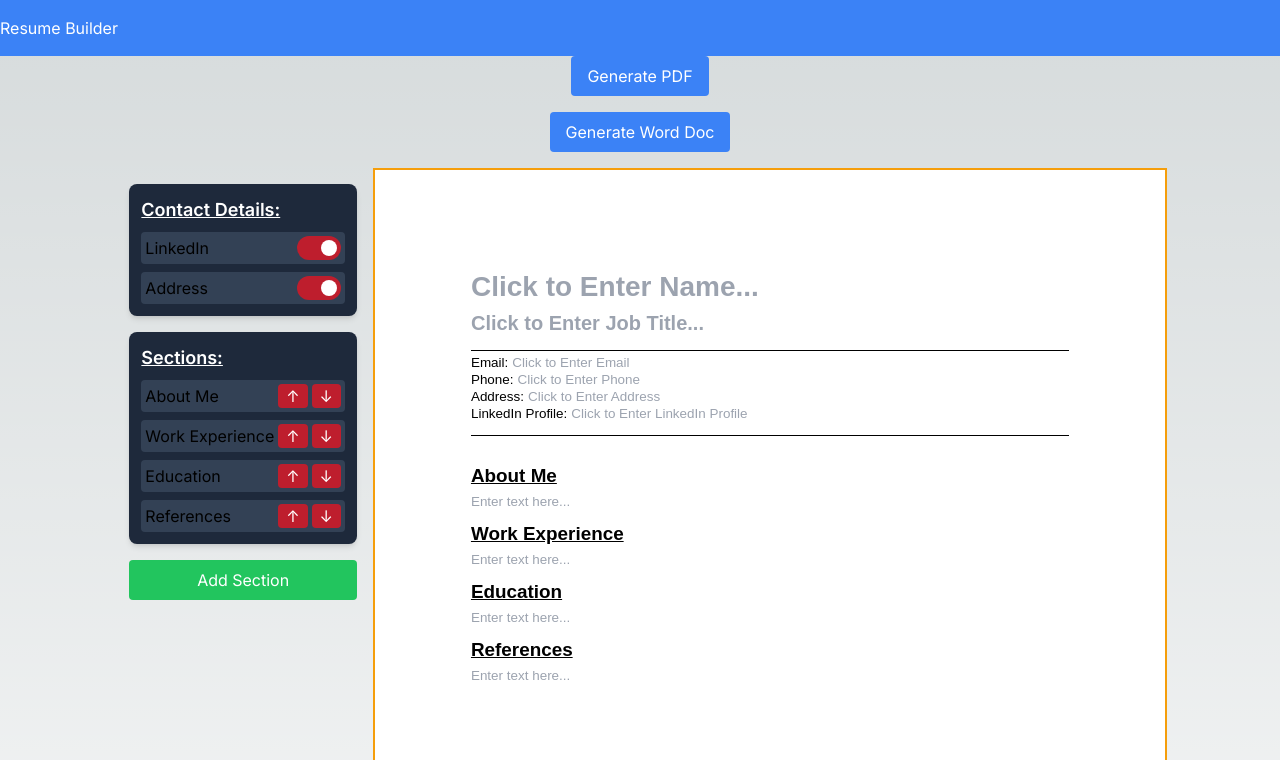
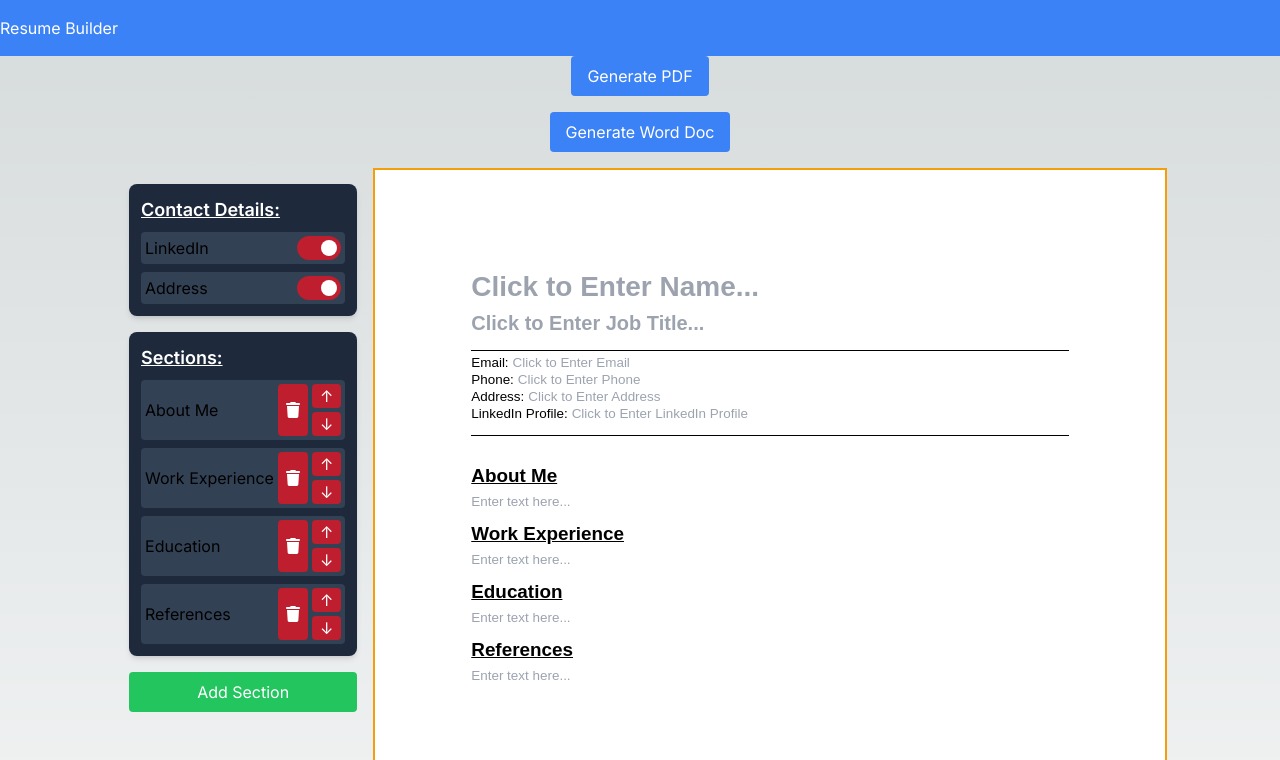
Before and after one commit to JackBadawy/resume_builder, a Next.js app: page / in a window 1280 px wide. Shown: the top 760 px of the page. Built offline with nearby package versions, Linux system fonts and the light colour scheme.

Commit message:
delete section functionality

```diff
--- a/package.json
+++ b/package.json
@@ -9,6 +9,9 @@
     "lint": "next lint"
   },
   "dependencies": {
+    "@fortawesome/fontawesome-svg-core": "^6.5.2",
+    "@fortawesome/free-solid-svg-icons": "^6.5.2",
+    "@fortawesome/react-fontawesome": "^0.2.2",
     "docx": "^8.5.0",
     "file-saver": "^2.0.5",
     "html2canvas": "^1.4.1",
--- a/src/app/Components/UtilitiesPanel.tsx
+++ b/src/app/Components/UtilitiesPanel.tsx
@@ -2,10 +2,17 @@ import { useState } from "react";
 import { useSections } from "../Context/SectionsContext";
 import ToggleSwitch from "./ToggleSwitch";
 import { useContactDetails } from "../Context/ContactDetailsContext";
+import { FontAwesomeIcon } from "@fortawesome/react-fontawesome";
+import { faTrash } from "@fortawesome/free-solid-svg-icons";
 
 const UtilityPanel: React.FC = () => {
-  const { sections, addSection, moveSectionUp, moveSectionDown } =
-    useSections();
+  const {
+    sections,
+    addSection,
+    moveSectionUp,
+    moveSectionDown,
+    deleteSection,
+  } = useSections();
   const {
     linkedInEnabled,
     setLinkedInEnabled,
@@ -64,6 +71,13 @@ const UtilityPanel: React.FC = () => {
               <span className="mr-1">{section.heading}</span>
               <div className="flex gap-1">
                 <button
+                  onClick={() => deleteSection(index)}
+                  className="bg-bws text-white px-2 rounded"
+                >
+                  <FontAwesomeIcon icon={faTrash} />
+                </button>
+                <div className="flex flex-col gap-1">
+                  <button
                     onClick={() => moveSectionUp(index)}
                     className="bg-bws text-white px-2 rounded"
                   >
@@ -75,6 +89,7 @@ const UtilityPanel: React.FC = () => {
                   >
                     ↓
                   </button>
+                </div>
               </div>
             </li>
           ))}
--- a/src/app/Context/SectionsContext.tsx
+++ b/src/app/Context/SectionsContext.tsx
@@ -17,6 +17,7 @@ interface SectionsContextType {
   addSection: (sectionName: string) => void;
   moveSectionUp: (index: number) => void;
   moveSectionDown: (index: number) => void;
+  deleteSection: (index: number) => void;
 }
 
 const SectionsContext = createContext<SectionsContextType | undefined>(
@@ -70,6 +71,11 @@ export const SectionsProvider: React.FC<{ children: ReactNode }> = ({
     }
   };
 
+  const deleteSection = (index: number) => {
+    const newSections = sections.filter((_, i) => i !== index);
+    setSections(newSections);
+  };
+
   return (
     <SectionsContext.Provider
       value={{
@@ -78,6 +84,7 @@ export const SectionsProvider: React.FC<{ children: ReactNode }> = ({
         addSection,
         moveSectionUp,
         moveSectionDown,
+        deleteSection,
       }}
     >
       {children}
```
Also changed, not shown: 1 other file (tests, documents, lock files or other folders). Lines whose indentation alone changed are shown as unchanged.
